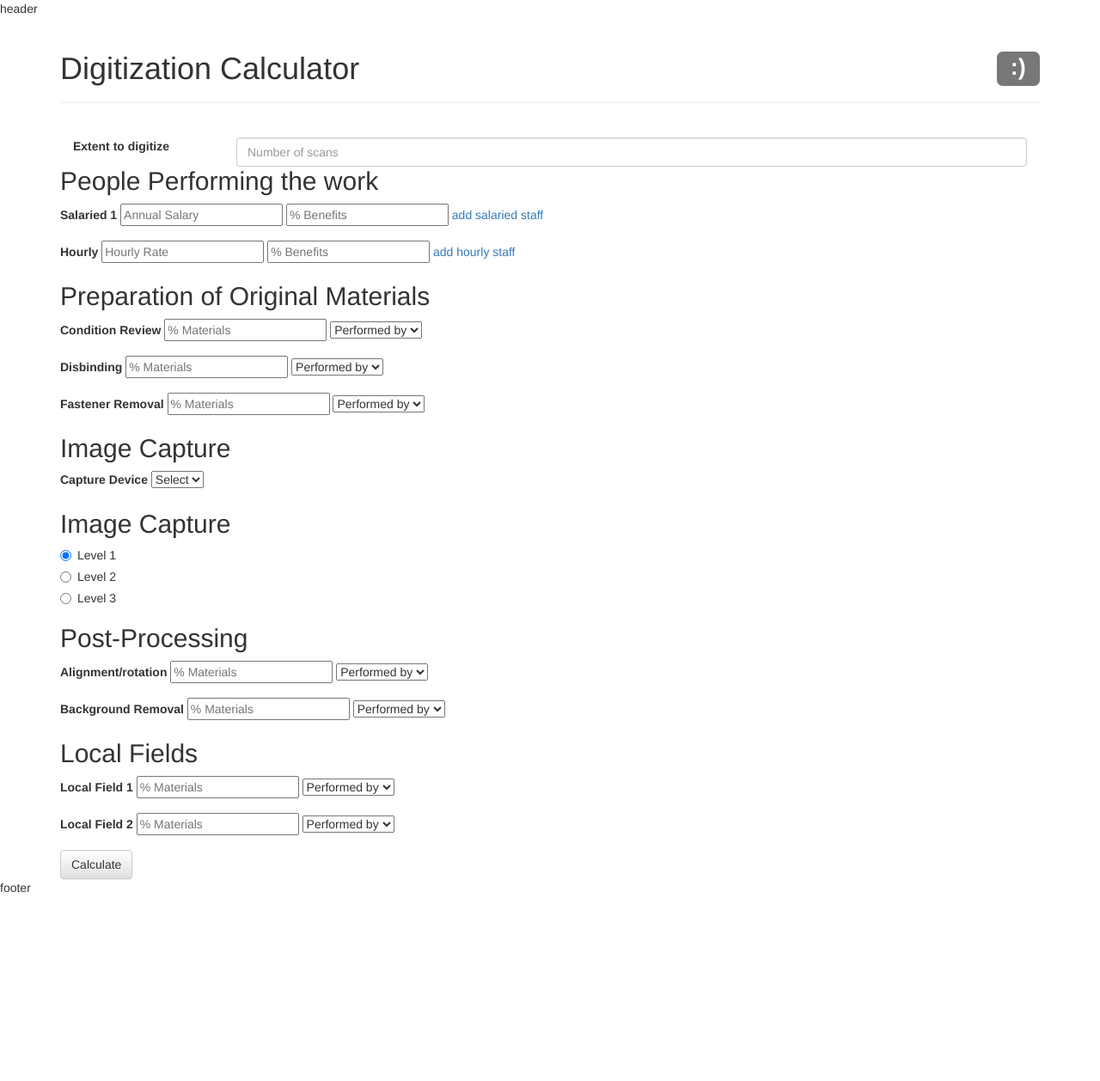
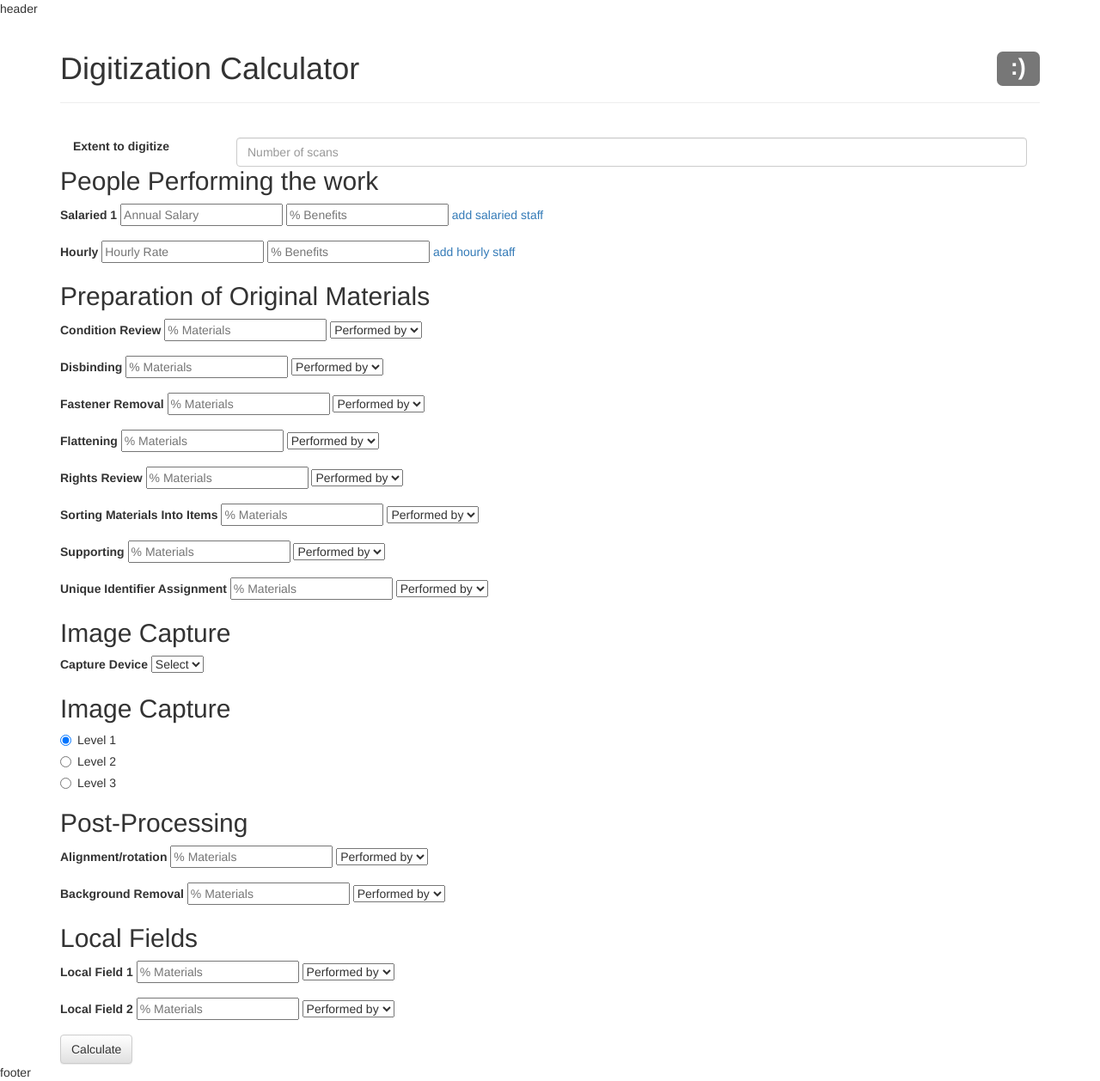
Before and after one commit to clirdlf/digitization_cost_calculator, a Jekyll site: the page built from index.html, in a window 1280 px wide. Shown: the whole page at 86% size. Built offline with Jekyll 4.4.1, drawn with Linux system fonts in a browser that asks for light colours; nearby versions of some CDN libraries; comment, search, counter and statistics services are not loaded; before the commit the page ends 1043 px from its top, so only the background shows below that.

Commit message:
Add Original Materials fields
Adds additional options for preparing materials

closes #5

```diff
--- a/index.html
+++ b/index.html
@@ -60,6 +60,46 @@ javascripts:
           <label for="fastener_removal">Fastener Removal</label>
           <input name="fastener_removal_percentage" type="number" step="any" placeholder="% Materials">
           <select name="fastener_removal_percentage_by">
+            <option>Performed by</option>
+          </select>
+        </div>
+
+        <div class="form-group">
+          <label for="flattening">Flattening</label>
+          <input name="flattening_percentage" type="number" step="any" placeholder="% Materials">
+          <select name="flattening_percentage_by">
+            <option>Performed by</option>
+          </select>
+        </div>
+
+        <div class="form-group">
+          <label for="rights_review">Rights Review</label>
+          <input name="rights_review_percentage" type="number" step="any" placeholder="% Materials">
+          <select name="rights_review_percentage_percentage_by">
+            <option>Performed by</option>
+          </select>
+        </div>
+
+        <div class="form-group">
+          <label for="sorting_materials">Sorting Materials Into Items</label>
+          <input name="sorting_materials_percentage" type="number" step="any" placeholder="% Materials">
+          <select name="sorting_materials_percentage_percentage_by">
+            <option>Performed by</option>
+          </select>
+        </div>
+
+        <div class="form-group">
+          <label for="supporting">Supporting</label>
+          <input name="supporting_percentage" type="number" step="any" placeholder="% Materials">
+          <select name="supporting_percentage_by">
+            <option>Performed by</option>
+          </select>
+        </div>
+
+        <div class="form-group">
+          <label for="unique_identifier">Unique Identifier Assignment</label>
+          <input name="unique_identifier_percentage" type="number" step="any" placeholder="% Materials">
+          <select name="unique_identifier_percentage_by">
             <option>Performed by</option>
           </select>
         </div>
```
Also changed, not shown: 1 other file.
